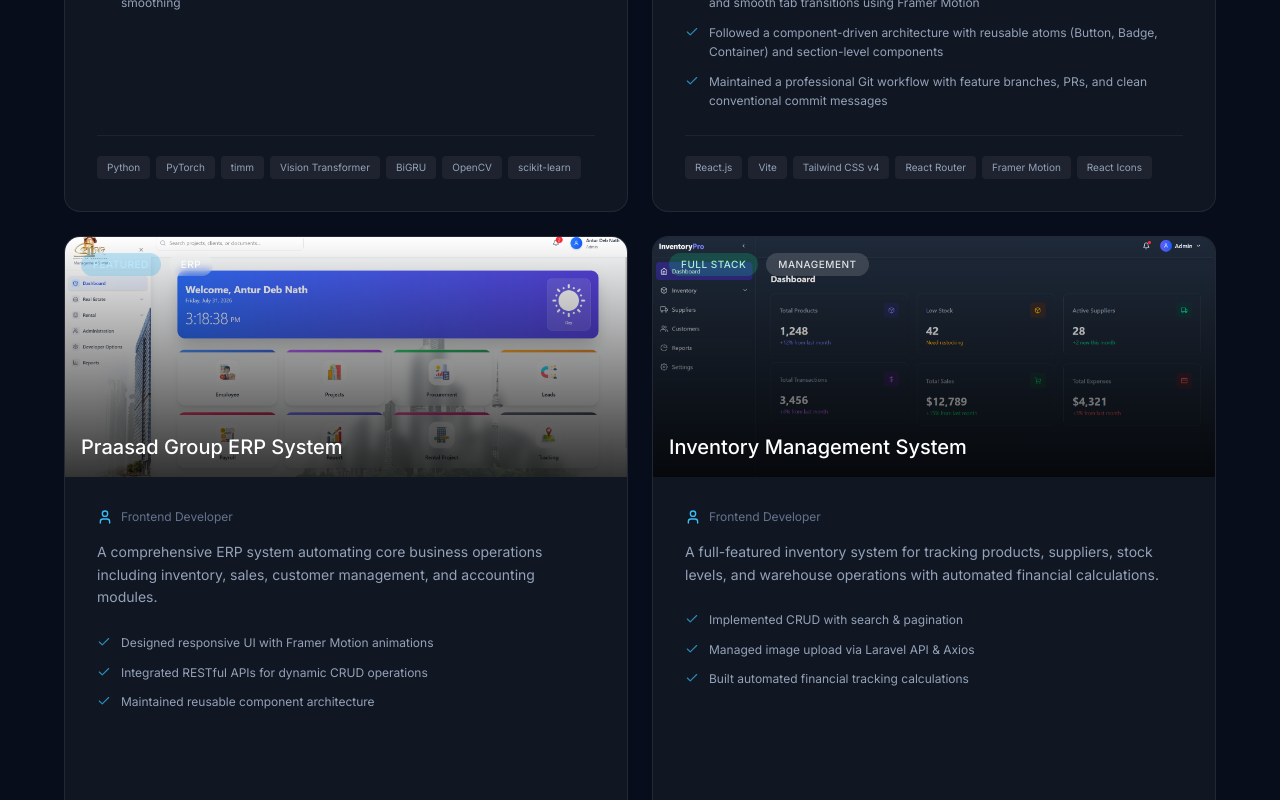
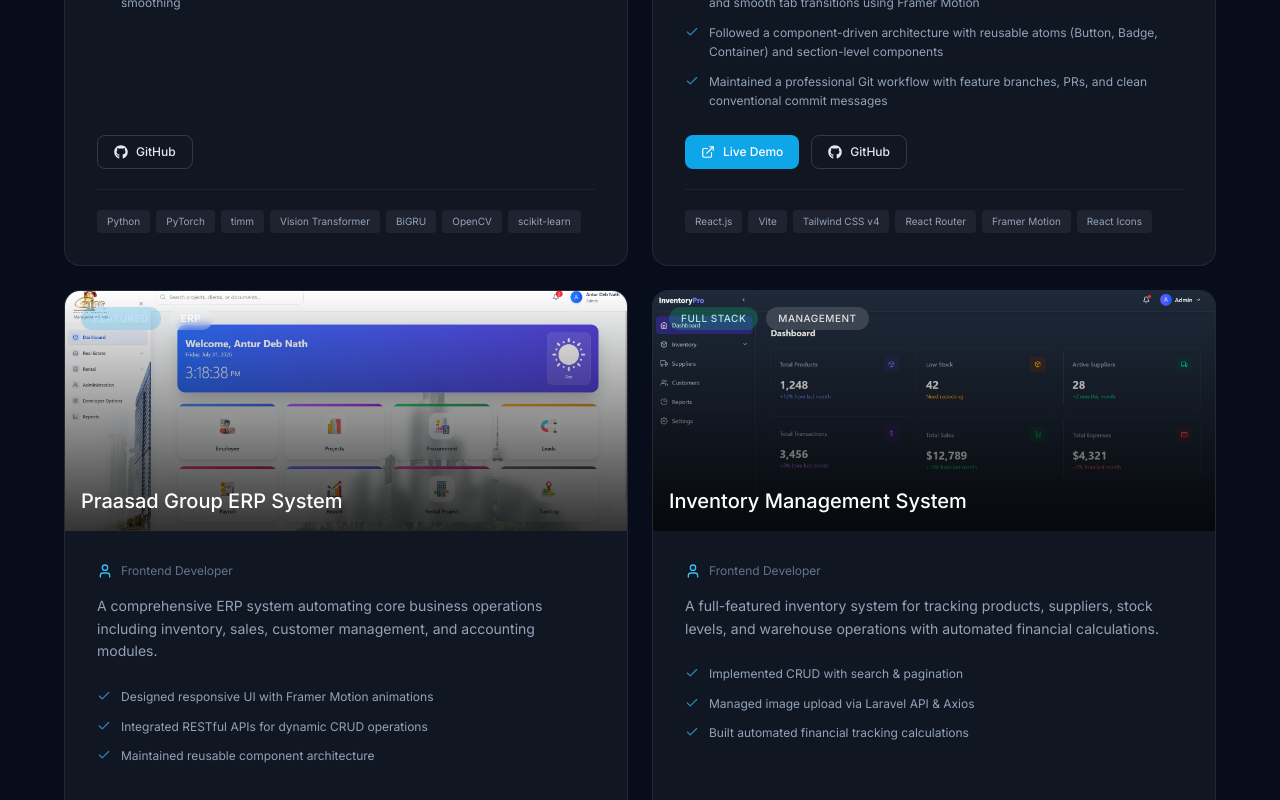
Before and after one commit to AnturDN/Portfolio, a React (Vite) app: page / in a window 1280 px wide. Shown: the part 4980-5780 px from the top of the page. Built offline with nearby package versions, Linux system fonts and the light colour scheme.

Commit message:
Update Projects.jsx

```diff
--- a/src/components/Projects.jsx
+++ b/src/components/Projects.jsx
@@ -1,5 +1,7 @@
-import { LuUser, LuCheck } from "react-icons/lu";
+import { LuUser, LuCheck, LuExternalLink } from "react-icons/lu";
+import { FaGithub } from "react-icons/fa";
 import { Reveal, SectionHeading, card } from "./ui";
+
 
 const PROJECTS = [
   {
@@ -29,6 +31,8 @@ const PROJECTS = [
       "OpenCV",
       "scikit-learn",
     ],
+    live: null,
+    github: "https://github.com/AnturDN/deepfake-video-detection-vit-bigru-celebdf", // TODO: replace
     delay: 0,
   },
   {
@@ -56,6 +60,8 @@ const PROJECTS = [
       "Framer Motion",
       "React Icons",
     ],
+    live: "https://bytespace-antur.vercel.app/", // TODO: replace
+    github: "https://github.com/AnturDN/ByteSpace", // TODO: replace
     delay: 0,
   },
   {
@@ -81,6 +87,8 @@ const PROJECTS = [
       "Framer Motion",
       "REST API",
     ],
+    live: null, // TODO: link thakle dao
+    github: null, // TODO: link thakle dao
     delay: 0,
   },
   {
@@ -106,6 +114,8 @@ const PROJECTS = [
       "Tailwind",
       "Framer Motion",
     ],
+    live: null, // TODO: link thakle dao
+    // github: "https://github.com/your-username/inventory-system", // TODO: replace
     delay: 150,
   },
 ];
@@ -173,7 +183,36 @@ export default function Projects() {
                     ))}
                   </ul>
 
-                  <div className="mt-auto flex flex-wrap gap-1.5 pt-5 border-t border-slate-900/[0.08] dark:border-white/[0.06]">
+                  {/* mt-auto wrapper: links + stack sob card-e ekdom niche thake */}
+                  <div className="mt-auto">
+                    {(p.live || p.github) && (
+                      <div className="flex flex-wrap gap-3 mb-5">
+                        {p.live && (
+                          <a
+                            href={p.live}
+                            target="_blank"
+                            rel="noopener noreferrer"
+                            className="inline-flex items-center gap-2 text-xs font-medium px-4 py-2 rounded-lg bg-sky-500 text-white hover:bg-sky-600 transition-colors"
+                          >
+                            <LuExternalLink className="w-3.5 h-3.5" />
+                            Live Demo
+                          </a>
+                        )}
+                        {p.github && (
+                          <a
+                            href={p.github}
+                            target="_blank"
+                            rel="noopener noreferrer"
+                            className="inline-flex items-center gap-2 text-xs font-medium px-4 py-2 rounded-lg border border-slate-900/15 dark:border-white/15 text-slate-700 dark:text-slate-200 hover:bg-slate-900/[0.05] dark:hover:bg-white/[0.06] transition-colors"
+                          >
+                            <FaGithub className="w-3.5 h-3.5" />
+                            GitHub
+                          </a>
+                        )}
+                      </div>
+                    )}
+
+                    <div className="flex flex-wrap gap-1.5 pt-5 border-t border-slate-900/[0.08] dark:border-white/[0.06]">
                       {p.stack.map((t) => (
                         <span
                           key={t}
@@ -184,6 +223,7 @@ export default function Projects() {
                       ))}
                     </div>
                   </div>
+                </div>
               </article>
             </Reveal>
           ))}
```
Lines whose indentation alone changed are shown as unchanged.
